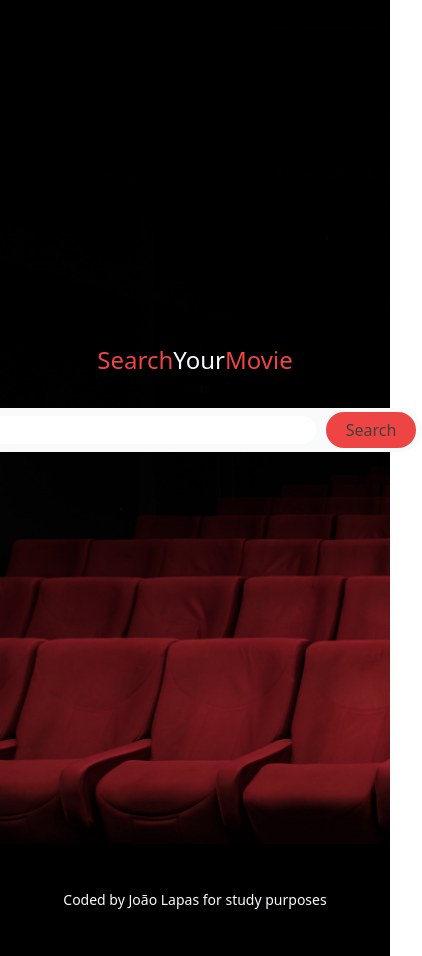
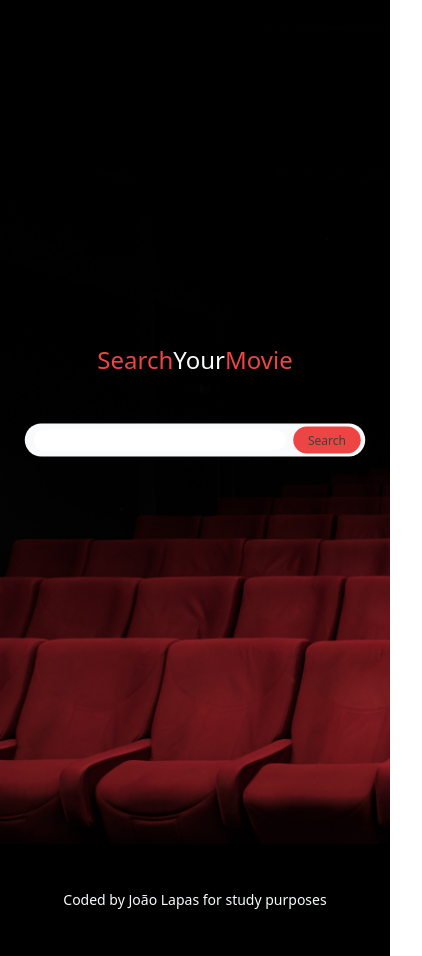
Before and after one commit to joaolapas/SearchYourMovie, a React (Create React App) app: page / in a window 390 px wide. Shown: the whole page, 422 px wide, since content can reach past the window. Built offline with nearby package versions, Linux system fonts and the light colour scheme.

Commit message:
fixing some visual bugs

```diff
--- a/src/App.js
+++ b/src/App.js
@@ -3,7 +3,7 @@ import MovieSearch from "./components/MovieSearch";
 function App() {
   return (
     <div className="flex flex-col w-full items-center bg-[url('/src/assets/cinema.jpg')] bg-cover text-red-500 h-fit">
-      <div className="flex flex-col w-10/12 items-center  justify-center min-h-screen">
+      <div className="flex flex-col w-9/12 sm:11/12 items-center justify-center min-h-screen">
         <a href='/SearchYourMovie/'><h1 className="text-2xl sm:text-6xl my-8">
           Search<span className="text-slate-50">Your</span>Movie
         </h1></a>
--- a/src/components/MovieSearch.jsx
+++ b/src/components/MovieSearch.jsx
@@ -69,7 +69,7 @@ const MovieSearch = () => {
   }, [page]);
 
   return (
-    <div className="w-full flex flex-col items-center px-40">
+    <div className="w-full flex flex-col items-center px-40 scale-75 sm:scale-100">
       <div
         className="modal"
         style={{
```
